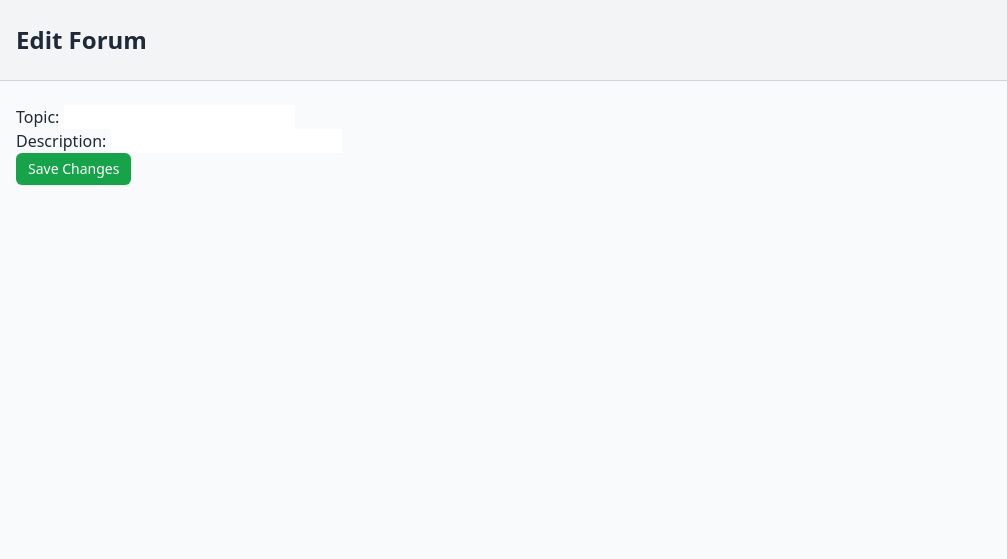
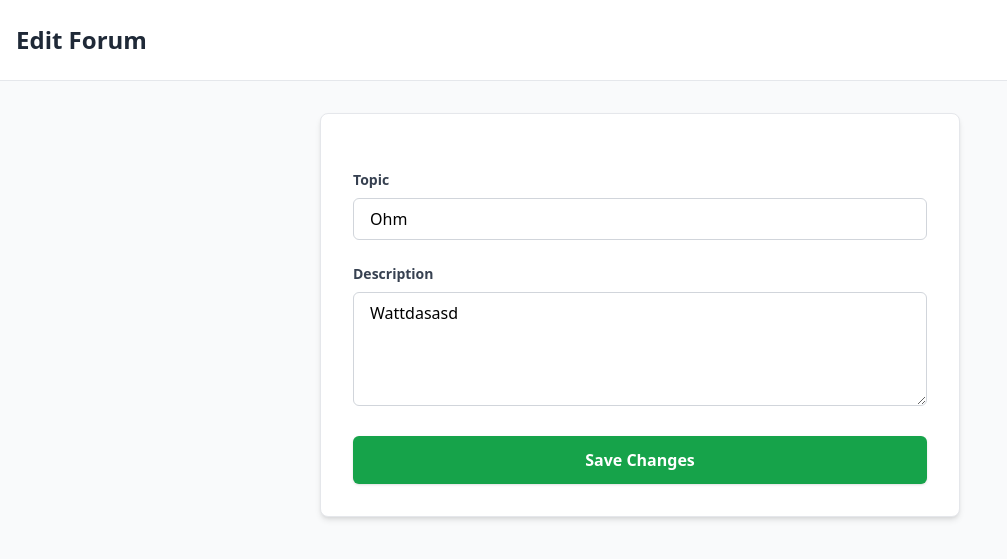
Before and after one commit to pbp-kelompok-b12/WIkilympics, a Django app: template main/templates/editForum.html in a window 1280 px wide. Shown: the top 559 px of the page, without its empty margins (0-1007 px from the left). Run offline with Django 5.2, Linux system fonts and the light colour scheme; the template is opened without the code that fills it: values that come from a table or form of the project are taken from there, others are empty; some libraries are stand-ins or nearby versions.

Commit message:
feat: didstuff forgot

```diff
--- a/main/templates/editForum.html
+++ b/main/templates/editForum.html
@@ -7,23 +7,53 @@
   <title>Edit Forum</title>
   <script src="https://cdn.tailwindcss.com"></script>
 </head>
-<body class="bg-[#f9fafb] text-[#1f2937]">
-  <section class="w-full bg-[#f3f4f6] border-b border-[#d1d5db]">
+<body class="bg-gray-50">
+
+  <!-- Header -->
+  <header class="bg-white border-b border-gray-200">
     <div class="container mx-auto px-4 py-6">
-      <h2 class="text-2xl font-semibold">Edit Forum</h2>
+      <h2 class="text-2xl font-bold text-gray-800">Edit Forum</h2>
     </div>
-  </section>
+  </header>
 
-  <main class="container mx-auto px-4 py-6">
-    <form method="POST">
+  <!-- Main Content -->
+  <main class="container mx-auto px-4 py-8 max-w-2xl">
+
+    <!-- Card Box -->
+    <div class="bg-white rounded-lg shadow-md border border-gray-200 p-8">
+
+      <form method="POST" class="space-y-6">
         {% csrf_token %}
-      {{ form.as_p }}
+
+        <!-- Topic Field -->
+        <div>
+          <label class="block text-sm font-semibold text-gray-700 mb-2">Topic</label>
+          <input
+            type="text"
+            name="topic"
+            value="Ohm"
+            class="w-full px-4 py-2 border border-gray-300 rounded-md focus:ring-2 focus:ring-green-500 focus:border-transparent transition">
+        </div>
+
+        <!-- Description Field -->
+        <div>
+          <label class="block text-sm font-semibold text-gray-700 mb-2">Description</label>
+          <textarea
+            name="description"
+            rows="4"
+            class="w-full px-4 py-2 border border-gray-300 rounded-md focus:ring-2 focus:ring-green-500 focus:border-transparent transition">Wattdasasd</textarea>
+        </div>
+
+        <!-- Button -->
         <button
           type="submit"
-        class="px-3 py-1.5 rounded-md bg-[#16a34a] hover:bg-[#15803d] text-[#ffffff] text-sm font-medium shadow-sm transition">
+          class="w-full px-4 py-3 bg-green-600 hover:bg-green-700 text-white font-semibold rounded-md shadow transition">
           Save Changes
         </button>
       </form>
+
+    </div>
   </main>
+
 </body>
 </html>
```
Also changed, not shown: main/templates/Home.html (+4 -3 lines), main/views.py (+11 -6 lines). Lines whose indentation alone changed are shown as unchanged.
